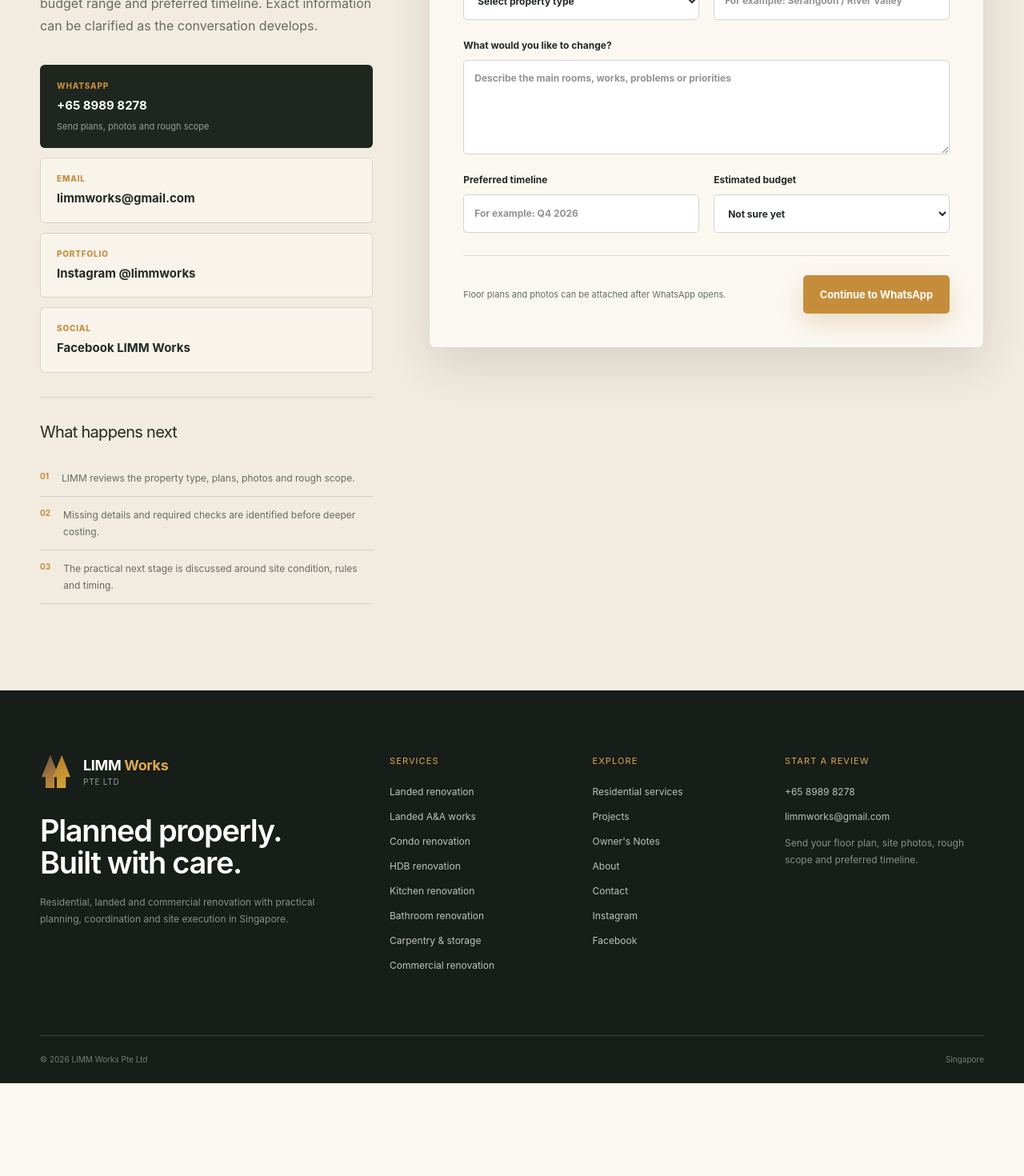
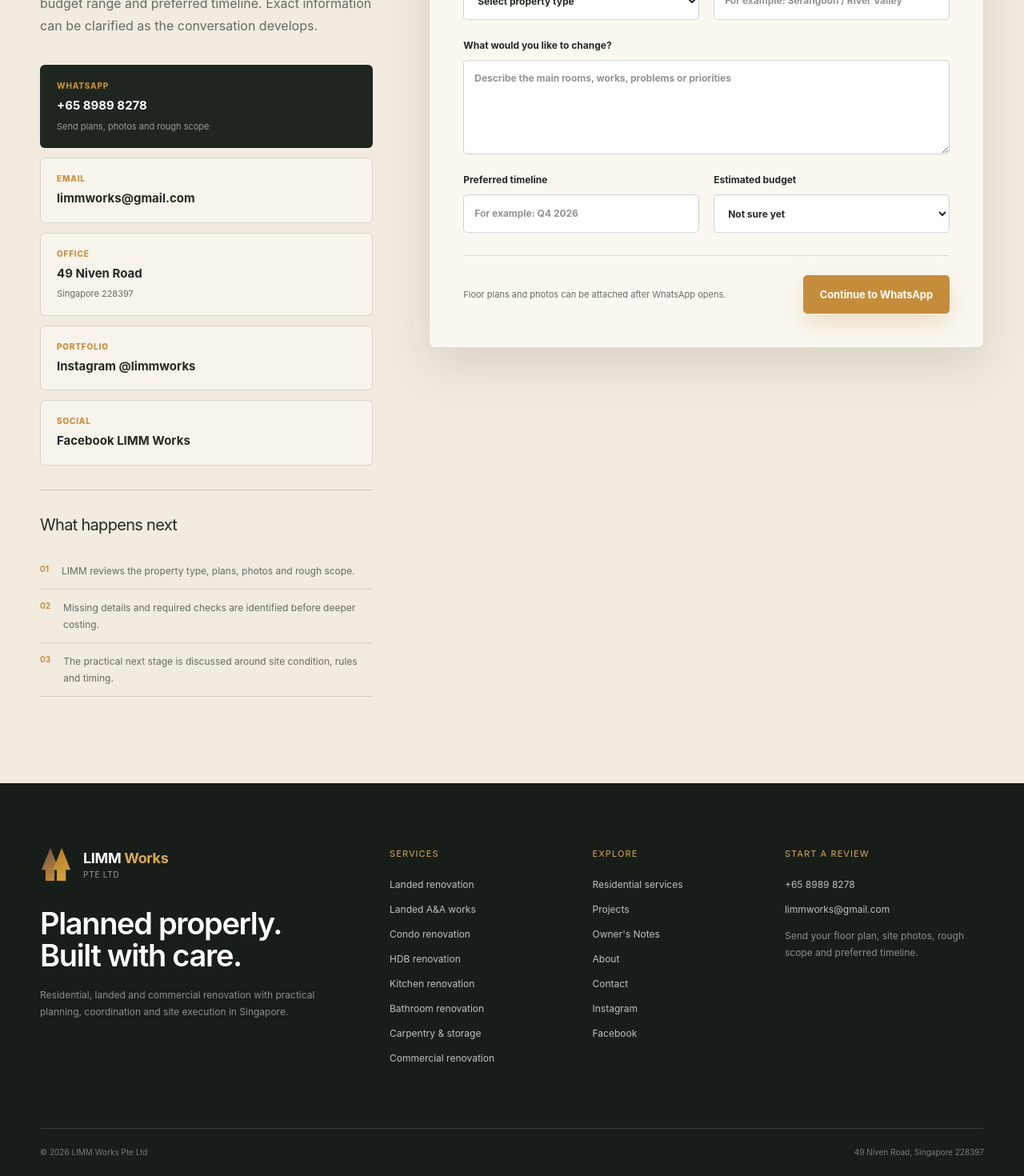
Before and after one commit to wocmarc-JBC/limmworks-website, a Next.js app: page /contact in a window 1280 px wide. Shown: the part 1020-2490 px from the top of the page at 80% size. Before the commit the page ends 2374 px from the top, so only its background shows below. Built offline with nearby package versions, Linux system fonts and the light colour scheme.

Commit message:
Add verified Niven Road address and local schema
Publish the confirmed office address consistently in visible contact information, local-business structured data, llms.txt and truthful sitemap dates.

```diff
--- a/app/components/site-chrome.tsx
+++ b/app/components/site-chrome.tsx
@@ -71,7 +71,7 @@
       </div>
       <div className="shell footer-bottom">
         <span>© 2026 LIMM Works Pte Ltd</span>
-        <span>Singapore</span>
+        <span>{site.address.display}</span>
       </div>
     </footer>
   );
--- a/app/contact/page.tsx
+++ b/app/contact/page.tsx
@@ -27,6 +27,7 @@
             <span className="eyebrow">What to send</span><h2>A clearer first message leads to a better review.</h2><p>Share the property type, rough scope, known issues, budget range and preferred timeline. Exact information can be clarified as the conversation develops.</p>
             <a className="contact-method contact-method-primary" href={whatsappHref("Contact page")}><span>WhatsApp</span><strong>{site.phoneDisplay}</strong><small>Send plans, photos and rough scope</small></a>
             <a className="contact-method" href={`mailto:${site.email}`}><span>Email</span><strong>{site.email}</strong></a>
+            <address className="contact-method"><span>Office</span><strong>{site.address.streetAddress}</strong><small>{site.address.addressLocality} {site.address.postalCode}</small></address>
             <a className="contact-method" href={site.instagram} target="_blank" rel="me noreferrer"><span>Portfolio</span><strong>Instagram @limmworks</strong></a>
             <a className="contact-method" href={site.facebook} target="_blank" rel="me noreferrer"><span>Social</span><strong>Facebook LIMM Works</strong></a>
             <div className="next-steps"><h3>What happens next</h3><p><strong>01</strong>LIMM reviews the property type, plans, photos and rough scope.</p><p><strong>02</strong>Missing details and required checks are identified before deeper costing.</p><p><strong>03</strong>The practical next stage is discussed around site condition, rules and timing.</p></div>
--- a/app/globals.css
+++ b/app/globals.css
@@ -355,10 +355,12 @@
 .contact-grid { display: grid; grid-template-columns: 0.75fr 1.25fr; gap: 70px; align-items: start; }
 .contact-details h2 { margin-bottom: 24px; font-size: clamp(36px, 4.3vw, 54px); line-height: 1.05; font-weight: 630; }
 .contact-method { margin-top: 12px; padding: 18px 20px; border: 1px solid var(--line); border-radius: 6px; background: rgba(251, 248, 242, 0.65); display: grid; gap: 6px; }
+.contact-details address.contact-method { font-style: normal; }
 .contact-method-primary { margin-top: 35px; background: var(--ink); color: white; }
 .contact-method > span { color: var(--gold); font-size: 10px; font-weight: 850; letter-spacing: 0.08em; text-transform: uppercase; }
 .contact-method strong { font-size: 15px; }
 .contact-method small { color: rgba(255, 255, 255, 0.55); font-size: 11px; }
+.contact-method:not(.contact-method-primary) small { color: var(--muted); }
 .next-steps { margin-top: 30px; padding-top: 28px; border-top: 1px solid var(--line); }
 .next-steps h3 { margin-bottom: 20px; font-size: 20px; }
 .next-steps p { padding: 12px 0; margin: 0; border-bottom: 1px solid var(--line); display: flex; gap: 16px; font-size: 12px; }
--- a/app/lib/site.ts
+++ b/app/lib/site.ts
@@ -7,6 +7,13 @@
   instagram: "https://www.instagram.com/limmworks/",
   facebook: "https://www.facebook.com/limmworks/",
   domain: "https://www.limmworks.com",
+  address: {
+    streetAddress: "49 Niven Road",
+    addressLocality: "Singapore",
+    postalCode: "228397",
+    addressCountry: "SG",
+    display: "49 Niven Road, Singapore 228397",
+  },
 };
 
 export const assetOrigin = "";
--- a/app/llms.txt/route.ts
+++ b/app/llms.txt/route.ts
@@ -10,6 +10,7 @@
     "",
     `Official website: ${site.domain}`,
     `Contact: ${site.email} | ${site.phoneDisplay}`,
+    `Office: ${site.address.display}`,
     `Project enquiries: ${site.domain}/contact`,
     "",
     "## Core services",
--- a/app/page.tsx
+++ b/app/page.tsx
@@ -31,7 +31,7 @@
         "@context": "https://schema.org",
         "@graph": [
           {
-            "@type": "Organization",
+            "@type": "HomeAndConstructionBusiness",
             "@id": `${site.domain}/#organization`,
             name: site.name,
             alternateName: site.shortName,
@@ -49,6 +49,13 @@
             foundingDate: "2016",
             telephone: `+${site.phone}`,
             email: site.email,
+            address: {
+              "@type": "PostalAddress",
+              streetAddress: site.address.streetAddress,
+              addressLocality: site.address.addressLocality,
+              postalCode: site.address.postalCode,
+              addressCountry: site.address.addressCountry,
+            },
             areaServed: { "@type": "Country", name: "Singapore" },
             contactPoint: {
               "@type": "ContactPoint",
--- a/app/sitemap.ts
+++ b/app/sitemap.ts
@@ -2,6 +2,7 @@
 import { notes, projects, services, site } from "./lib/site";
 
 const siteLaunchDate = new Date("2026-07-11T00:00:00+08:00");
+const businessDetailsUpdateDate = new Date("2026-07-12T00:00:00+08:00");
 
 function imageUrls(paths: string[]) {
   return [...new Set(paths)].map((path) => `${site.domain}${path}`);
@@ -19,7 +20,7 @@
 
 export default function sitemap(): MetadataRoute.Sitemap {
   return [
-    { url: site.domain, lastModified: siteLaunchDate, changeFrequency: "weekly", priority: 1, images: homepageImages },
+    { url: site.domain, lastModified: businessDetailsUpdateDate, changeFrequency: "weekly", priority: 1, images: homepageImages },
     ...Object.values(services).map((service) => ({
       url: `${site.domain}/${service.slug}`,
       lastModified: siteLaunchDate,
@@ -38,7 +39,7 @@
     { url: `${site.domain}/residential`, lastModified: siteLaunchDate, changeFrequency: "monthly", priority: 0.8 },
     { url: `${site.domain}/owners-notes`, lastModified: siteLaunchDate, changeFrequency: "weekly", priority: 0.8, images: noteIndexImages },
     ...notes.map((note) => ({ url: `${site.domain}/owners-notes/${note.slug}`, lastModified: siteLaunchDate, changeFrequency: "monthly" as const, priority: 0.7, images: imageUrls([note.image]) })),
-    { url: `${site.domain}/contact`, lastModified: siteLaunchDate, changeFrequency: "monthly", priority: 0.8, images: imageUrls(["/projects/landed-dining-kitchen.jpg"]) },
+    { url: `${site.domain}/contact`, lastModified: businessDetailsUpdateDate, changeFrequency: "monthly", priority: 0.8, images: imageUrls(["/projects/landed-dining-kitchen.jpg"]) },
     { url: `${site.domain}/about`, lastModified: siteLaunchDate, changeFrequency: "yearly", priority: 0.65, images: imageUrls(["/projects/landed-dining-kitchen.jpg"]) },
   ];
 }
--- a/scripts/validate-seo.mjs
+++ b/scripts/validate-seo.mjs
@@ -6,6 +6,7 @@
 const sitemapPath = resolve(root, ".next/server/app/sitemap.xml.body");
 const routesManifestPath = resolve(root, ".next/routes-manifest.json");
 const notFoundPath = resolve(root, ".next/server/app/_not-found.html");
+const llmsPath = resolve(root, ".next/server/app/llms.txt.body");
 const failures = [];
 
 function fail(message) {
@@ -148,8 +149,19 @@
   .map((match) => JSON.parse(match[1]))
   .flatMap((schema) => schema["@graph"] ?? [schema]);
 const organization = homeSchemas.find((schema) => schema["@id"] === `${siteOrigin}/#organization`);
-if (!organization) fail("Homepage is missing the connected Organization entity");
-if (organization?.["@type"] !== "Organization") fail("Homepage Organization entity must use valid Organization markup without an invented address");
+if (!organization) fail("Homepage is missing the connected business entity");
+if (organization?.["@type"] !== "HomeAndConstructionBusiness") fail("Homepage business entity must use HomeAndConstructionBusiness markup");
+const expectedAddress = {
+  streetAddress: "49 Niven Road",
+  addressLocality: "Singapore",
+  postalCode: "228397",
+  addressCountry: "SG",
+};
+for (const [key, value] of Object.entries(expectedAddress)) {
+  if (organization?.address?.[key] !== value) fail(`Homepage business address is missing or incorrect: ${key}`);
+}
+if (!homeHtml.includes("49 Niven Road, Singapore 228397")) fail("Confirmed business address is not visible on the homepage");
+if (!readFileSync(llmsPath, "utf8").includes("Office: 49 Niven Road, Singapore 228397")) fail("Confirmed business address is missing from llms.txt");
 if (!homeSchemas.some((schema) => schema["@id"] === `${siteOrigin}/#website`)) fail("Homepage is missing the WebSite entity");
 if (!homeSchemas.some((schema) => schema["@id"] === `${siteOrigin}/#webpage`)) fail("Homepage is missing the WebPage entity");
 
```
